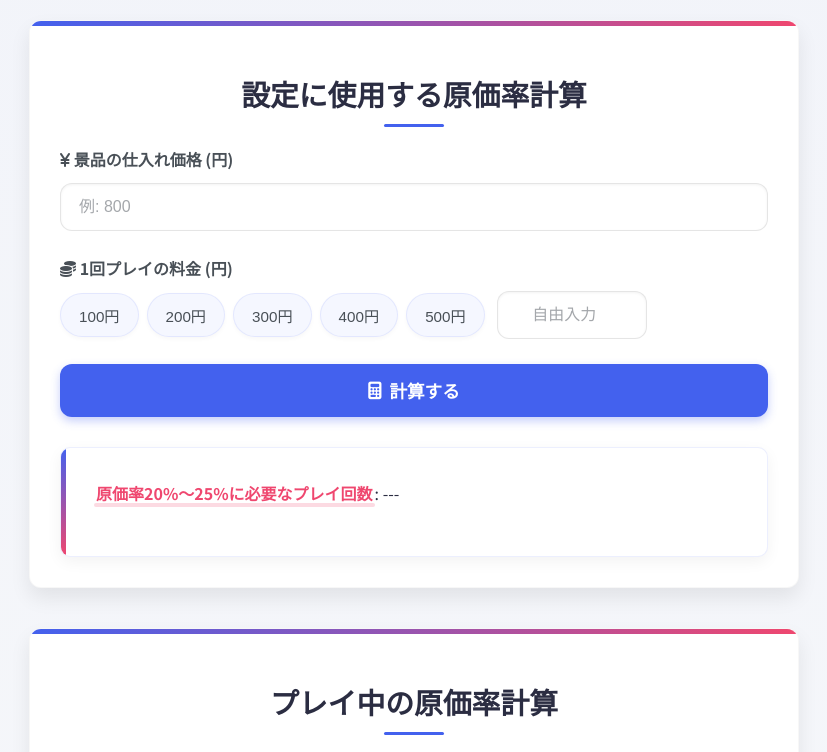
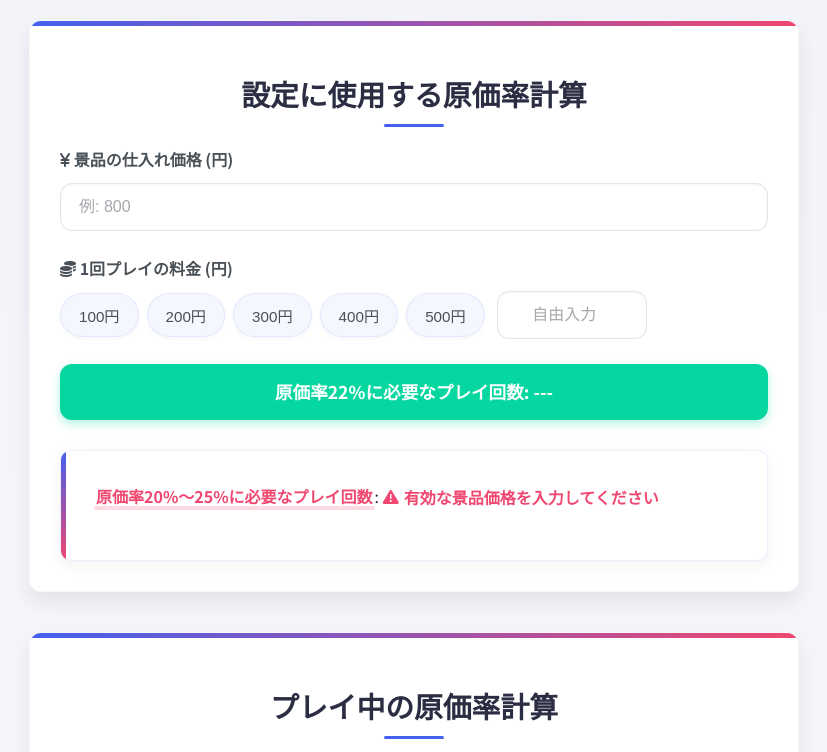
Before and after one commit to mentalsam/cost-rate, a plain HTML site: page index.html in a window 1280 px wide. Shown: the top 752 px of the page, without its empty margins (226-1053 px from the left). Drawn offline with Linux system fonts and the light colour scheme.

Commit message:
Update index.html

```diff
--- a/index.html
+++ b/index.html
@@ -484,6 +484,21 @@
                 border-color: #555;
             }
         }
+
+        /* 22%回数表示用のスタイル */
+        .plays-22 {
+            background: var(--success-color);
+            color: white;
+            border: none;
+            padding: 14px 24px;
+            border-radius: var(--border-radius);
+            font-size: 1.1rem;
+            font-weight: 600;
+            width: 100%;
+            text-align: center;
+            margin-top: 20px;
+            box-shadow: 0 4px 10px rgba(6, 214, 160, 0.3);
+        }
     </style>
 </head>
 <body>
@@ -512,9 +527,10 @@
                 </div>
             </div>
 
-            <button class="calculate-btn" onclick="calculateSetup()">
-                <i class="fas fa-calculator"></i> 計算する
-            </button>
+            <!-- 22%回数表示 -->
+            <div class="plays-22" id="plays-22">
+                原価率22%に必要なプレイ回数: ---
+            </div>
 
             <div class="result" id="setup-result">
                 <p><span class="highlight-text">原価率20%～25%に必要なプレイ回数</span>: <span id="plays-needed">---</span></p>
@@ -621,6 +637,9 @@
             if (localStorage.getItem('crane-result')) {
                 document.getElementById('crane-result').innerText = localStorage.getItem('crane-result');
             }
+            if (localStorage.getItem('plays-22')) {
+                document.getElementById('plays-22').innerText = localStorage.getItem('plays-22');
+            }
 
             // ボタンクリック時の処理
             document.querySelectorAll('.price-btn').forEach(btn => {
@@ -684,6 +703,10 @@
                 localStorage.setItem('crane-plays', this.value);
                 calculateCrane();
             });
+
+            // 初期計算を実行
+            calculateSetup();
+            calculateCrane();
         });
 
         // 選択された価格ボタンを更新する関数
@@ -711,30 +734,38 @@
             const price = parseFloat(document.getElementById("setup-price").value);
             const playsNeeded = document.getElementById("plays-needed");
             const detailResult = document.getElementById("detail-result");
+            const plays22Element = document.getElementById("plays-22");
 
             if (isNaN(cost) || cost < 0) {
                 playsNeeded.innerHTML = "<span class='error'>有効な景品価格を入力してください</span>";
                 detailResult.textContent = "";
+                plays22Element.textContent = "原価率22%に必要なプレイ回数: ---";
 
                 // ローカルストレージに保存
                 localStorage.setItem('plays-needed', playsNeeded.innerHTML);
                 localStorage.setItem('detail-result', '');
+                localStorage.setItem('plays-22', plays22Element.textContent);
                 return;
             }
 
             if (isNaN(price) || price <= 0) {
                 playsNeeded.innerHTML = "<span class='error'>有効なプレイ料金を入力してください</span>";
                 detailResult.textContent = "";
+                plays22Element.textContent = "原価率22%に必要なプレイ回数: ---";
 
                 // ローカルストレージに保存
                 localStorage.setItem('plays-needed', playsNeeded.innerHTML);
                 localStorage.setItem('detail-result', '');
+                localStorage.setItem('plays-22', plays22Element.textContent);
                 return;
             }
 
             const plays25Percent = Math.floor(cost / (price * 0.25));
             const plays22Percent = Math.floor(cost / (price * 0.22));
             const plays20Percent = Math.floor(cost / (price * 0.20));
+
+            // 22%回数を表示
+            plays22Element.textContent = `原価率22%に必要なプレイ回数: ${plays22Percent}回`;
 
             if (plays25Percent <= plays20Percent) {
                 playsNeeded.textContent = `${plays25Percent} ～ ${plays20Percent}回`;
@@ -748,20 +779,22 @@
 
                 detailResult.innerHTML = `
                     <strong>${plays25Percent}回の場合:</strong> 売上 ${minSales.toLocaleString()}円、原価率 ${minRate}%<br>
-                    <span class="recommended"><strong>${plays22Percent}回の場合:</strong> 売上 ${midSales.toLocaleString()}円、原価率 ${midRate}%←一般的な確率機で使用される値です。</span><br>
                     <strong>${plays20Percent}回の場合:</strong> 売上 ${maxSales.toLocaleString()}円、原価率 ${maxRate}%
                 `;
 
                 // ローカルストレージに保存
                 localStorage.setItem('plays-needed', playsNeeded.textContent);
                 localStorage.setItem('detail-result', detailResult.innerHTML);
+                localStorage.setItem('plays-22', plays22Element.textContent);
             } else {
                 playsNeeded.innerHTML = "<span class='error'>条件を満たすプレイ回数がありません</span>";
                 detailResult.textContent = "プレイ料金を調整してみてください。";
+                plays22Element.textContent = "原価率22%に必要なプレイ回数: ---";
 
                 // ローカルストレージに保存
                 localStorage.setItem('plays-needed', playsNeeded.innerHTML);
                 localStorage.setItem('detail-result', detailResult.textContent);
+                localStorage.setItem('plays-22', plays22Element.textContent);
             }
         }
 
```
